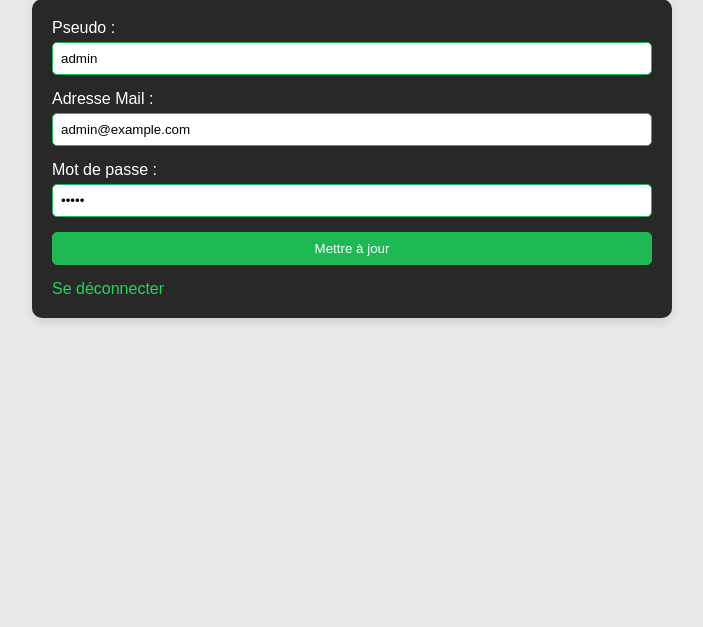
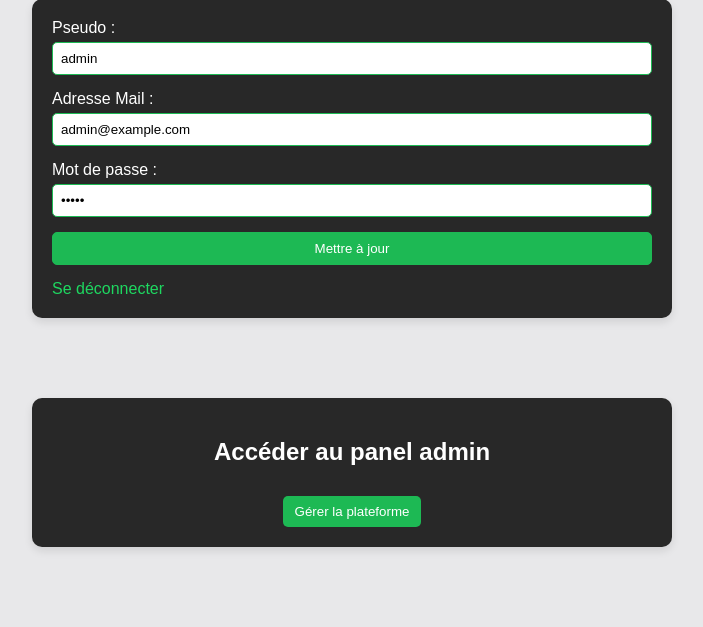
Before and after one commit to stevenMarmion/sae-web-php, a PHP site: page /App/Views/Profil/UserProfil.php in a window 1280 px wide. Shown: the part 286-913 px from the top of the page, without its empty margins (288-991 px from the left). Before the commit the page ends 608 px from the top, so only its background shows below. Run offline with PHP 8.4, Linux system fonts and the light colour scheme; the visitor is signed in with stand-in values (Sample User, id 1); data comes from the database, SQL or seed files in the repository.

Commit message:
>> [DEV - INTERFACE] ==> Résolution de l'accès au panel admin pour un administrateur depuis son profil

```diff
--- a/App/Views/Admin/PanelAdmin.php
+++ b/App/Views/Admin/PanelAdmin.php
@@ -45,6 +45,10 @@ $listeGenres = $crudGenre->obtenirTousGenres();
             <a id="panel-admin-link" href="Details/PanelDetails.php?table=ALBUMS">Gérer les albums</a>
             <a id="panel-admin-link" href="Details/PanelDetails.php?table=ARTISTES">Gérer les artistes</a>
             <a id="panel-admin-link" href="Details/PanelDetails.php?table=GENRES">Gérer les genres</a>
+            <a id="panel-admin-link" href="/App/Views/Profil/UserProfil.php">
+                <img id="icon-retour" src="/Public/Icons/back.png">
+                Revenir sur la plateforme
+            </a>
         </nav>
     </div>
     <section>
--- a/App/Views/Profil/UserProfil.php
+++ b/App/Views/Profil/UserProfil.php
@@ -8,6 +8,7 @@ require_once __DIR__ . '/../../Autoloader/autoloader.php';
 use \App\Autoloader\Autoloader;
 use App\Models\EntityOperations\CrudUser;
 use App\Models\EntityOperations\CrudFavoris;
+use App\Models\Favori;
 use Database\DatabaseConnection\ConnexionBDD;
 use App\Models\User;
 
@@ -21,15 +22,21 @@ session_start();
 
 // Vérifier si l'utilisateur est connecté
 if (!isset($_SESSION['id'])) {
-    header("Location: /login.php"); // Rediriger vers la page de connexion si l'utilisateur n'est pas connecté
+    header("Location: /App/Views/Auth/UserLogin.php"); // Rediriger vers la page de connexion si l'utilisateur n'est pas connecté
     exit();
 }
+
 $userId = intval($_SESSION["id"]) ?? null;
 if (!empty($userId)) {
     $currentUser = $crudUser->obtenirUtilisateurParId($userId);
     $allUsersObject = [];
     $isAdmin = $currentUser["isAdmin"] == "1" ? true : false;
-    $currentUser = new User($currentUser["idU"],$currentUser["pseudo"],$currentUser["mdp"],$currentUser["adresseMail"],$isAdmin,[]);
+    $currentUser = new User($currentUser["idU"],
+                            $currentUser["pseudo"],
+                            $currentUser["mdp"],
+                            $currentUser["adresseMail"],
+                            $isAdmin,
+                            []);
     $allFavoris = $crudFavoris->obtenirFavorisParUtilisateur($currentUser->getId());
 
     foreach ($allFavoris as $favori) {
@@ -39,13 +46,6 @@ if (!empty($userId)) {
     }
     $allUsersObject[] = $currentUser;
 }
-
-$idCurrentUser = $_SESSION['id'];
-
-$db = new ConnexionBDD();
-$crudUser = new CrudUser($db::obtenir_connexion());
-
-$userDatas = $crudUser->obtenirUtilisateurParId($idCurrentUser);
 
 ?>
 
@@ -65,11 +65,11 @@ $userDatas = $crudUser->obtenirUtilisateurParId($idCurrentUser);
         include __DIR__ . '/../Layout/Home/NavGenerique.php';
     ?>
 
-    <h2>Profil de <?= $userDatas['pseudo'] ?></h2>
+    <h2>Profil de <?= $currentUser->getPseudo() ?></h2>
     <section>
         <form action="/App/Controllers/Profil/UserUpdateController.php" method="post">
             <input type="hidden" name="user_id" value="<?= $currentUser->getId() ?>">
-            <input type="hidden" name="mdp" value="<?= $currentUser->getMdp() ?>">
+            <input type="hidden" name="isAdmin" value="<?= $currentUser->isAdmin() == true ? "true" : "false" ?>">
 
             <div class="form-group">
                 <label for="pseudo">Pseudo :</label>
@@ -89,5 +89,13 @@ $userDatas = $crudUser->obtenirUtilisateurParId($idCurrentUser);
             <a href="/App/Views/Auth/UserLogin.php">Se déconnecter</a>
         </form>
     </section>
+    <?php if ($currentUser->isAdmin() == true) : ?>
+        <section>
+            <h2 class="panel-button">Accéder au panel admin</h2>
+            <a href='/App/Views/Admin/PanelAdmin.php' class="button-link">
+                <button>Gérer la plateforme</button>
+            </a>
+        </section>
+    <?php endif; ?>
 </body>
 </html>
--- a/Public/Css/Profil/profile-style.css
+++ b/Public/Css/Profil/profile-style.css
@@ -97,3 +97,31 @@ section {
     width: 100%;
     margin: 10vh auto;
 }
+
+button {
+    background-color: #1DB954;
+    color: #fff;
+    border: none;
+    padding: 8px 12px;
+    border-radius: 5px;
+    cursor: pointer;
+    transition: background-color 0.3s ease;
+}
+
+button:hover {
+    background-color: #16843a;
+}
+
+.button-link {
+    text-decoration: none;
+    display: flex;
+    justify-content: center;
+}
+
+.button-link button {
+    margin-top: 10px;
+}
+
+.panel-button {
+    color: white;
+}
```
Also changed, not shown: Public/Css/Admin/panel-admin-style.css (+9 -0 lines), Database/DatabaseScripts/BDD_ALBUM.sqlite3, Database/DatabaseScripts/BD_app_Musique.sqlite3 (deleted).
